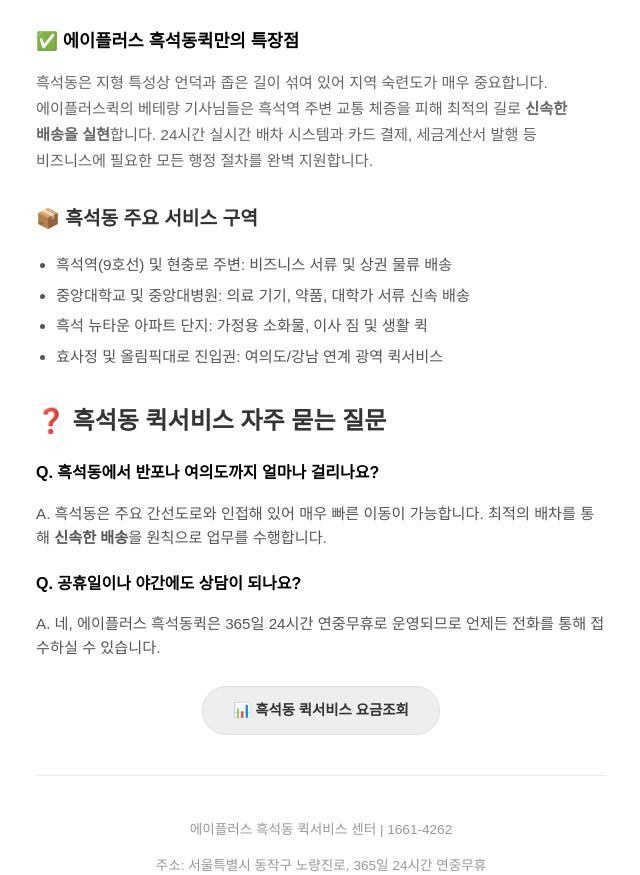
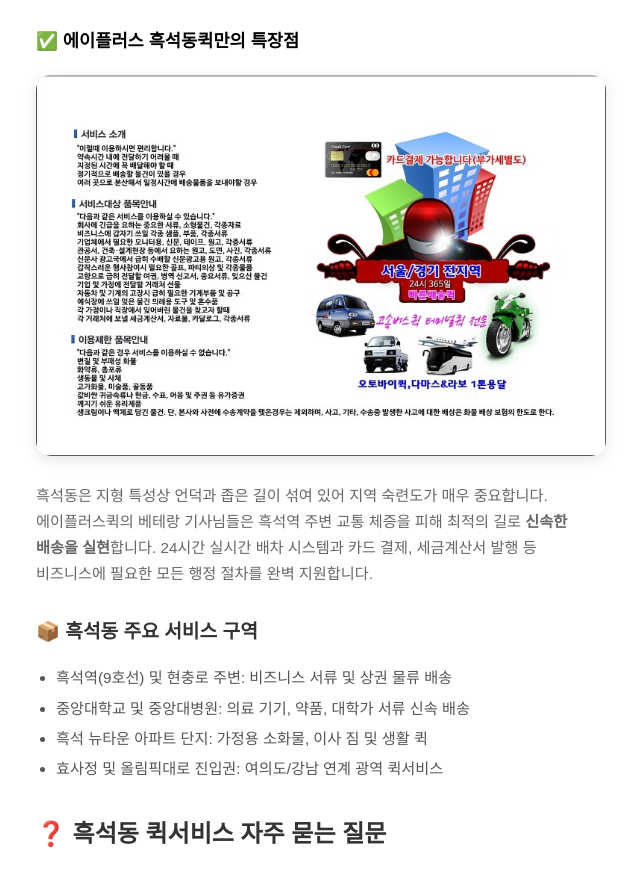
Before and after one commit to aplusquick78/heukseok, a plain HTML site: page index.html in a window 1280 px wide. Shown: the part 927-1802 px from the top of the page, without its empty margins (319-959 px from the left). Drawn offline with Linux system fonts and the light colour scheme.

Commit message:
Update index.html

```diff
--- a/index.html
+++ b/index.html
@@ -122,6 +122,9 @@
 
     <section style="margin-top:30px;">
         <h2 style="font-size: 1.1rem; color: #000;">✅ 에이플러스 흑석동퀵만의 특장점</h2>
+        <div style="margin: 20px 0; text-align: center;">
+            <img src="/img/quick.jpg" alt="흑석동 퀵서비스 배차 시스템" style="max-width:100%; height:auto; border-radius:15px; box-shadow: 0 4px 15px rgba(0,0,0,0.1);">
+        </div>
         <p style="font-size: 0.95rem; color: #666; line-height: 1.7; word-break: keep-all;">
             흑석동은 지형 특성상 언덕과 좁은 길이 섞여 있어 지역 숙련도가 매우 중요합니다. 에이플러스퀵의 베테랑 기사님들은 흑석역 주변 교통 체증을 피해 최적의 길로 <strong>신속한 배송을 실현</strong>합니다. 24시간 실시간 배차 시스템과 카드 결제, 세금계산서 발행 등 비즈니스에 필요한 모든 행정 절차를 완벽 지원합니다.
         </p>
@@ -156,4 +159,5 @@
     </footer>
 </div>
 </body>
+
 </html>
```
